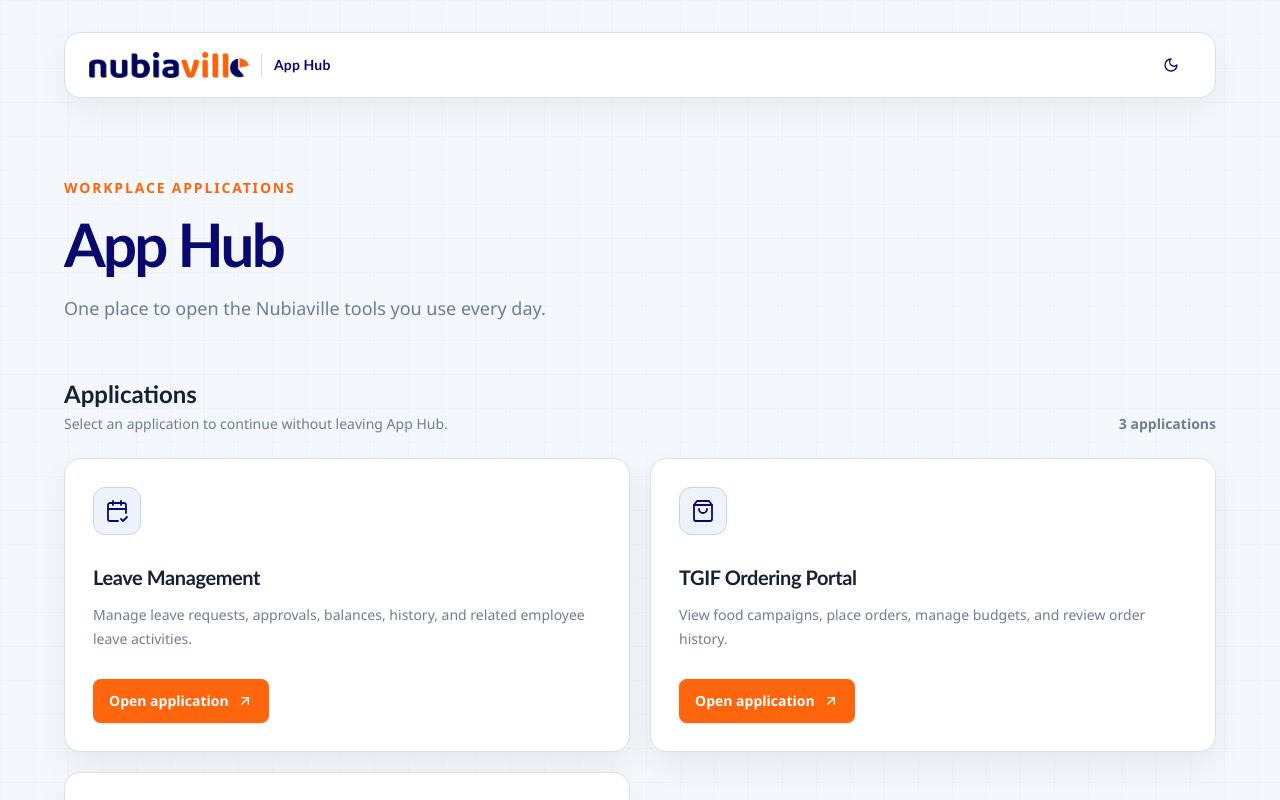
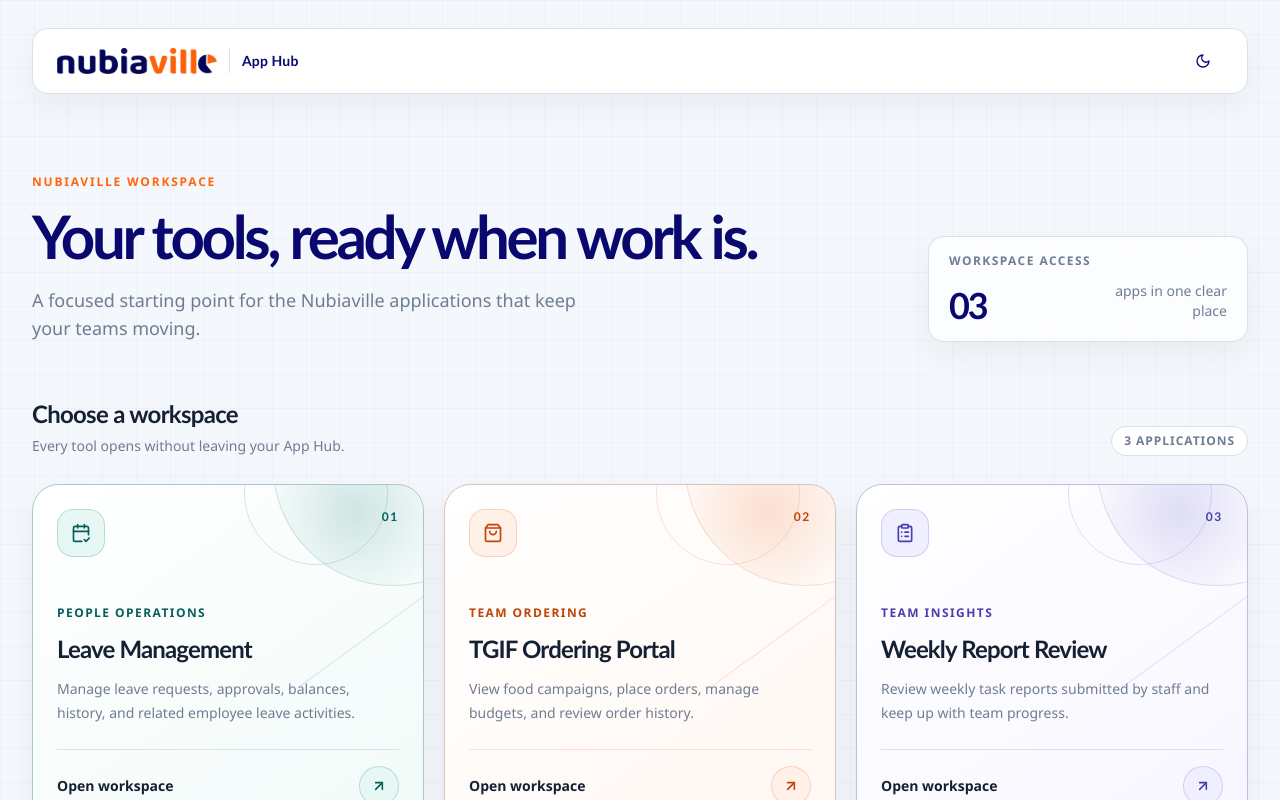
Before and after one commit to tryraisins/NubiavilleAppHub, a Next.js app: page / in a window 1280 px wide. Shown: the top 800 px of the page. Built offline with nearby package versions, Linux system fonts and the light colour scheme.

Commit message:
Redesign App Hub workspace cards

```diff
--- a/app/globals.css
+++ b/app/globals.css
@@ -10,15 +10,13 @@
   --ink: #162033;
   --muted: #6f7d92;
   --border: #d8e0eb;
-  --icon-surface: #eef3fb;
-  --icon-border: #c7d4e7;
   --control-hover: #edf2fb;
-  --orange-hover: #db5105;
-  --card-hover-border: #aebbd0;
   --header-shadow: 0 12px 32px rgba(21, 35, 61, 0.05);
   --card-shadow: 0 14px 32px rgba(21, 35, 61, 0.06);
-  --card-hover-shadow: 0 18px 36px rgba(9, 8, 111, 0.1);
+  --card-hover-shadow: 0 22px 42px rgba(9, 8, 111, 0.13);
   --grid-line: rgba(9, 8, 111, 0.025);
+  --intro-glow: rgba(255, 101, 13, 0.12);
+  --summary-surface: rgba(255, 255, 255, 0.72);
 }
 
 html.dark {
@@ -29,15 +27,13 @@ html.dark {
   --ink: #f6f8fc;
   --muted: #b4bfd1;
   --border: #2c3b56;
-  --icon-surface: #202e49;
-  --icon-border: #3a4c6d;
   --control-hover: #22314d;
-  --orange-hover: #ff914f;
-  --card-hover-border: #526887;
   --header-shadow: 0 12px 32px rgba(0, 0, 0, 0.25);
   --card-shadow: 0 14px 32px rgba(0, 0, 0, 0.2);
   --card-hover-shadow: 0 18px 36px rgba(0, 0, 0, 0.32);
   --grid-line: rgba(248, 250, 252, 0.035);
+  --intro-glow: rgba(255, 122, 50, 0.14);
+  --summary-surface: rgba(23, 34, 58, 0.72);
 }
 
 * {
@@ -58,6 +54,149 @@ body {
   color: var(--ink);
   font-family: "Aptos", "Segoe UI", sans-serif;
   transition: background-color 180ms ease, color 180ms ease;
+}
+
+.hub-intro {
+  position: relative;
+}
+
+.hub-intro::after {
+  position: absolute;
+  z-index: -1;
+  width: 22rem;
+  height: 22rem;
+  top: 0;
+  right: 8%;
+  border-radius: 999px;
+  background: radial-gradient(circle, var(--intro-glow), transparent 67%);
+  content: "";
+  filter: blur(8px);
+  pointer-events: none;
+}
+
+.hub-kicker {
+  color: var(--orange);
+}
+
+.hub-summary {
+  background: var(--summary-surface);
+  border-color: var(--border);
+  box-shadow: var(--header-shadow);
+  backdrop-filter: blur(12px);
+}
+
+.app-card {
+  --card-accent: #0b7a75;
+  --card-accent-strong: #075e5a;
+  --card-accent-soft: #e7f7f4;
+  --card-accent-wash: rgba(11, 122, 117, 0.18);
+  --card-rule: rgba(11, 122, 117, 0.16);
+  background: linear-gradient(145deg, var(--surface) 0%, var(--card-accent-soft) 180%);
+  border-color: color-mix(in srgb, var(--card-accent) 24%, var(--border));
+  isolation: isolate;
+}
+
+.app-card[data-tone="orange"] {
+  --card-accent: #e75d16;
+  --card-accent-strong: #bf4407;
+  --card-accent-soft: #fff1e8;
+  --card-accent-wash: rgba(231, 93, 22, 0.18);
+  --card-rule: rgba(231, 93, 22, 0.18);
+}
+
+.app-card[data-tone="violet"] {
+  --card-accent: #6257c9;
+  --card-accent-strong: #4a3eae;
+  --card-accent-soft: #f0efff;
+  --card-accent-wash: rgba(98, 87, 201, 0.18);
+  --card-rule: rgba(98, 87, 201, 0.18);
+}
+
+html.dark .app-card {
+  --card-accent: #39bdb5;
+  --card-accent-strong: #78e6da;
+  --card-accent-soft: #172a40;
+  --card-accent-wash: rgba(57, 189, 181, 0.14);
+  --card-rule: rgba(57, 189, 181, 0.22);
+}
+
+html.dark .app-card[data-tone="orange"] {
+  --card-accent: #ff8a50;
+  --card-accent-strong: #ffc09d;
+  --card-accent-soft: #302239;
+  --card-accent-wash: rgba(255, 138, 80, 0.15);
+  --card-rule: rgba(255, 138, 80, 0.22);
+}
+
+html.dark .app-card[data-tone="violet"] {
+  --card-accent: #a69dff;
+  --card-accent-strong: #d5d1ff;
+  --card-accent-soft: #202548;
+  --card-accent-wash: rgba(166, 157, 255, 0.15);
+  --card-rule: rgba(166, 157, 255, 0.22);
+}
+
+.app-card:hover {
+  border-color: color-mix(in srgb, var(--card-accent) 55%, var(--border));
+  box-shadow: var(--card-hover-shadow);
+}
+
+.app-card-icon,
+.app-card-launch {
+  background: var(--card-accent-soft);
+  color: var(--card-accent-strong);
+  box-shadow: inset 0 0 0 1px color-mix(in srgb, var(--card-accent) 22%, transparent);
+}
+
+.app-card-index,
+.app-card-category {
+  color: var(--card-accent-strong);
+}
+
+.app-card-art {
+  position: absolute;
+  inset: 0;
+  overflow: hidden;
+  pointer-events: none;
+}
+
+.app-card-orbit {
+  position: absolute;
+  display: block;
+  border: 1px solid var(--card-accent-wash);
+  border-radius: 999px;
+}
+
+.app-card-orbit-one {
+  width: 15rem;
+  height: 15rem;
+  top: -8.7rem;
+  right: -5.6rem;
+  background: radial-gradient(circle at 34% 69%, var(--card-accent-wash), transparent 42%);
+}
+
+.app-card-orbit-two {
+  width: 9rem;
+  height: 9rem;
+  top: -4rem;
+  right: 2.2rem;
+}
+
+.app-card-line {
+  position: absolute;
+  width: 12rem;
+  height: 1px;
+  top: 5.5rem;
+  right: -2rem;
+  background: var(--card-accent-wash);
+  transform: rotate(-36deg);
+  transform-origin: right center;
+}
+
+.app-card:hover .app-card-launch {
+  background: var(--card-accent);
+  color: white;
+  transform: rotate(8deg);
 }
 
 .font-heading {
--- a/app/page.tsx
+++ b/app/page.tsx
@@ -4,20 +4,32 @@ import { applications } from "@/lib/applications";
 
 export default function Home() {
   return (
-    <main className="min-h-screen px-4 py-5 sm:px-6 sm:py-8 lg:px-8">
-      <div className="mx-auto max-w-6xl">
+    <main className="min-h-screen px-4 py-4 sm:px-6 sm:py-7 lg:px-8">
+      <div className="mx-auto max-w-7xl">
         <HubHeader />
-        <section className="pb-10 pt-14 sm:pb-14 sm:pt-20" aria-labelledby="page-title">
-          <p className="text-sm font-bold uppercase tracking-[0.13em] text-[var(--orange)]">Workplace applications</p>
-          <h1 id="page-title" className="font-heading mt-4 max-w-3xl text-4xl font-extrabold tracking-[-0.045em] text-[var(--navy)] sm:text-5xl lg:text-6xl">App Hub</h1>
-          <p className="mt-5 max-w-2xl text-base leading-7 text-[var(--muted)] sm:text-lg">One place to open the Nubiaville tools you use every day.</p>
+        <section className="hub-intro grid items-end gap-8 pb-11 pt-14 sm:pb-14 sm:pt-20 lg:grid-cols-[minmax(0,1fr)_20rem] lg:gap-16" aria-labelledby="page-title">
+          <div>
+            <p className="hub-kicker text-xs font-bold uppercase tracking-[0.15em]">Nubiaville workspace</p>
+            <h1 id="page-title" className="font-heading mt-4 max-w-3xl text-4xl font-extrabold tracking-[-0.055em] text-[var(--navy)] sm:text-5xl lg:text-6xl">Your tools, ready when work is.</h1>
+            <p className="mt-5 max-w-xl text-base leading-7 text-[var(--muted)] sm:text-lg">A focused starting point for the Nubiaville applications that keep your teams moving.</p>
+          </div>
+          <div className="hub-summary rounded-2xl border px-5 py-4">
+            <p className="text-xs font-bold uppercase tracking-[0.12em] text-[var(--muted)]">Workspace access</p>
+            <div className="mt-3 flex items-end justify-between gap-4">
+              <p className="font-heading text-4xl font-extrabold tracking-[-0.06em] text-[var(--navy)]">{String(applications.length).padStart(2, "0")}</p>
+              <p className="max-w-[9rem] pb-1 text-right text-sm leading-5 text-[var(--muted)]">apps in one clear place</p>
+            </div>
+          </div>
         </section>
         <section aria-labelledby="applications">
           <div className="flex items-end justify-between gap-4">
-            <div><h2 id="applications" className="font-heading text-2xl font-bold text-[var(--ink)]">Applications</h2><p className="mt-1 text-sm text-[var(--muted)]">Select an application to continue without leaving App Hub.</p></div>
-            <p className="hidden text-sm font-semibold text-[var(--muted)] sm:block">{applications.length} applications</p>
+            <div>
+              <h2 id="applications" className="font-heading text-2xl font-bold tracking-[-0.03em] text-[var(--ink)]">Choose a workspace</h2>
+              <p className="mt-1.5 text-sm text-[var(--muted)]">Every tool opens without leaving your App Hub.</p>
+            </div>
+            <p className="hidden rounded-full border border-[var(--border)] bg-[var(--surface)] px-3 py-1.5 text-xs font-bold uppercase tracking-[0.08em] text-[var(--muted)] sm:block">{applications.length} applications</p>
           </div>
-          <div className="mt-6 grid gap-5 md:grid-cols-2">{applications.map((application) => <ApplicationCard key={application.url} application={application} />)}</div>
+          <div className="mt-7 grid gap-4 sm:gap-5 md:grid-cols-2 xl:grid-cols-3">{applications.map((application, index) => <ApplicationCard key={application.url} application={application} index={index} />)}</div>
         </section>
       </div>
     </main>
--- a/components/application-card.tsx
+++ b/components/application-card.tsx
@@ -3,27 +3,36 @@ import { ArrowUpRight } from "lucide-react";
 import { ApplicationIcon } from "@/components/application-icon";
 import type { Application } from "@/lib/applications";
 
-export function ApplicationCard({ application }: { application: Application }) {
+export function ApplicationCard({ application, index }: { application: Application; index: number }) {
   return (
     <a
       href={application.url}
       target={application.newTab ? "_blank" : undefined}
       rel={application.newTab ? "noreferrer" : undefined}
-      className="group flex min-h-[17rem] cursor-pointer flex-col rounded-2xl border border-[var(--border)] bg-[var(--surface)] p-6 shadow-[var(--card-shadow)] transition hover:-translate-y-0.5 hover:border-[var(--card-hover-border)] hover:shadow-[var(--card-hover-shadow)] focus-visible:outline-none sm:p-7"
+      aria-label={application.newTab ? `Open ${application.name} in a new tab` : `Open ${application.name}`}
+      data-tone={application.tone}
+      className="app-card group relative flex min-h-[21rem] cursor-pointer flex-col overflow-hidden rounded-[1.65rem] border p-5 shadow-[var(--card-shadow)] transition duration-300 hover:-translate-y-1 focus-visible:outline-none sm:p-6"
     >
-      <div className="flex items-start justify-between gap-4">
-        <span className="grid size-12 shrink-0 place-items-center rounded-xl border border-[var(--icon-border)] bg-[var(--icon-surface)] text-[var(--navy)]" aria-hidden="true">
-          <ApplicationIcon iconKey={application.iconKey} className="size-6" />
+      <div className="app-card-art" aria-hidden="true">
+        <span className="app-card-orbit app-card-orbit-one" />
+        <span className="app-card-orbit app-card-orbit-two" />
+        <span className="app-card-line" />
+      </div>
+      <div className="relative flex items-start justify-between gap-4">
+        <span className="app-card-icon grid size-12 shrink-0 place-items-center rounded-2xl" aria-hidden="true">
+          <ApplicationIcon iconKey={application.iconKey} className="size-5" strokeWidth={2} />
         </span>
+        <span className="app-card-index font-heading text-xs font-bold tracking-[0.14em]">{String(index + 1).padStart(2, "0")}</span>
       </div>
-      <div className="mt-7">
-        <h2 className="font-heading text-xl font-bold tracking-[-0.02em] text-[var(--ink)]">{application.name}</h2>
-        <p className="mt-3 max-w-[33rem] text-sm leading-6 text-[var(--muted)]">{application.description}</p>
+      <div className="relative mt-auto pt-12">
+        <p className="app-card-category text-xs font-bold uppercase tracking-[0.12em]">{application.category}</p>
+        <h2 className="font-heading mt-3 text-2xl font-bold tracking-[-0.035em] text-[var(--ink)]">{application.name}</h2>
+        <p className="mt-3 max-w-[31rem] text-sm leading-6 text-[var(--muted)]">{application.description}</p>
       </div>
-      <div className="mt-auto pt-7">
-        <span className="inline-flex min-h-11 items-center gap-2 rounded-lg bg-[var(--orange)] px-4 py-2.5 text-sm font-bold text-white shadow-sm transition-colors group-hover:bg-[var(--orange-hover)]">
-          Open application
-          <ArrowUpRight className="size-4" aria-hidden="true" />
+      <div className="relative mt-6 flex items-center justify-between gap-3 border-t border-[var(--card-rule)] pt-4">
+        <span className="text-sm font-bold text-[var(--ink)]">Open workspace</span>
+        <span className="app-card-launch grid size-10 shrink-0 place-items-center rounded-full" aria-hidden="true">
+          <ArrowUpRight className="size-4" strokeWidth={2.4} />
         </span>
       </div>
     </a>
--- a/components/hub-header.tsx
+++ b/components/hub-header.tsx
@@ -6,7 +6,7 @@ import { ThemeToggle } from "@/components/theme-toggle";
 
 export function HubHeader() {
   return (
-    <header className="mx-auto flex w-full max-w-6xl items-center justify-between gap-3 rounded-2xl border border-[var(--border)] bg-[var(--surface)] px-4 py-3 shadow-[var(--header-shadow)] backdrop-blur-sm sm:px-6">
+    <header className="mx-auto flex w-full max-w-7xl items-center justify-between gap-3 rounded-2xl border border-[var(--border)] bg-[var(--surface)] px-4 py-3 shadow-[var(--header-shadow)] backdrop-blur-sm sm:px-6">
       <Link href="/" className="flex min-w-0 items-center gap-3 rounded-lg focus-visible:outline-none">
         <Image src="/nubiaville-logo.png" alt="Nubiaville" width={1600} height={260} priority className="block h-auto w-32 shrink-0 object-contain object-left dark:brightness-0 dark:invert sm:w-40" />
         <span className="hidden h-6 w-px bg-[var(--border)] sm:block" aria-hidden="true" />
--- a/lib/applications.ts
+++ b/lib/applications.ts
@@ -1,10 +1,12 @@
 export type ApplicationIconKey = "calendar" | "clipboard" | "grid" | "shopping" | "tools";
 
 export type Application = {
+  category: string;
   description: string;
   iconKey: ApplicationIconKey;
   name: string;
   newTab?: boolean;
+  tone: "mint" | "orange" | "violet";
   url: string;
 };
 
@@ -12,21 +14,27 @@ export type Application = {
 export const applications: Application[] = [
   {
     name: "Leave Management",
+    category: "People operations",
     description: "Manage leave requests, approvals, balances, history, and related employee leave activities.",
     url: "/leave",
     iconKey: "calendar",
+    tone: "mint",
   },
   {
     name: "TGIF Ordering Portal",
+    category: "Team ordering",
     description: "View food campaigns, place orders, manage budgets, and review order history.",
     url: "/tgif",
     iconKey: "shopping",
+    tone: "orange",
   },
   {
     name: "Weekly Report Review",
+    category: "Team insights",
     description: "Review weekly task reports submitted by staff and keep up with team progress.",
     url: "https://nubiaville.sharepoint.com/sites/workflowdemo/Pages/ViewWeeklyReport.aspx",
     iconKey: "clipboard",
     newTab: true,
+    tone: "violet",
   },
 ];
```
Also changed, not shown: components/theme-toggle.tsx (+16 -7 lines).
